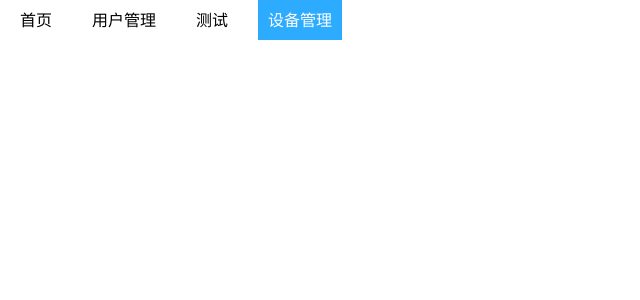
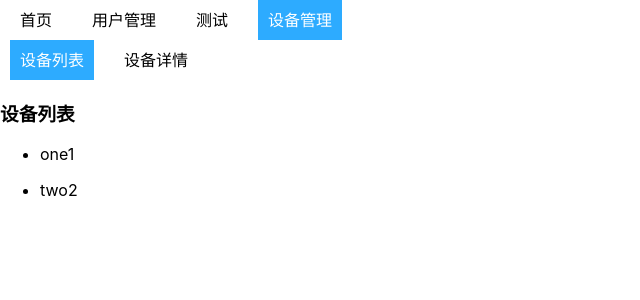
Before and after one commit to wangfpp/studyReact, a React (Create React App) app: page /device/devicelist in a window 1280 px wide. Shown: the top 300 px of the page, without its empty margins (0-640 px from the left). Built offline with nearby package versions, Linux system fonts and the light colour scheme.

Commit message:
解决刷新路由无法重新定向  excat: false

```diff
--- a/src/pages/devices/devicelist.jsx
+++ b/src/pages/devices/devicelist.jsx
@@ -27,7 +27,7 @@ export default class Devicelist extends Component {
                 <h3>设备列表</h3>
                 <div>
                     {this.state.devicelist.map((device, index) => {
-                        return <ul>
+                        return <ul key={index}>
                             <li onClick={this.viewDetail.bind(this, device)}>
                                 <span>{device.name}</span>
                                 <span>{device.id}</span>
--- a/src/route/usermanage.js
+++ b/src/route/usermanage.js
@@ -6,9 +6,8 @@ const userRoutes = [
     {
         name: 'usermanage',
         path: '/usermanage',
-        exact: true,
+        exact: false,
         component: Usermanage,
-        redirect: '/usermanage/adduser',
         routes: [
             {
                 name: 'adduser',
```
Also changed, not shown: src/route/device.js (+4 -4 lines).
